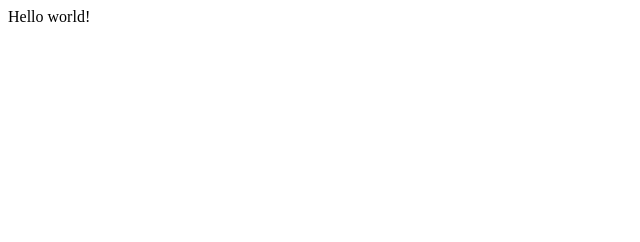
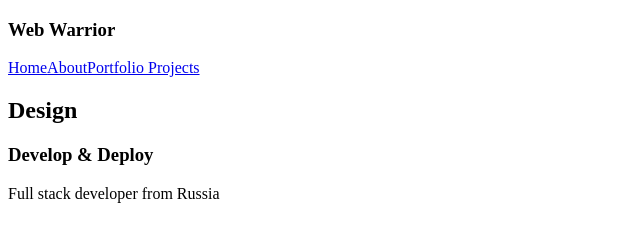
Before and after one commit to PecheritsaAleksey/ninja-gatsby-tutorial, a Gatsby site: page / in a window 1280 px wide. Shown: the whole page, without its empty margins (0-640 px from the left). Built offline with nearby package versions, Linux system fonts and the light colour scheme; Gatsby itself is replaced by a stand-in of ours.

Commit message:
first commit

```diff
--- /dev/null
+++ b/src/components/Navbar.js
@@ -0,0 +1,14 @@
+import { Link } from "gatsby"
+import React from "react"
+
+export default function Navbar() {
+  return (
+    <nav>
+      <h1>Web Warrior</h1>
+      <div className="links"></div>
+      <Link to="/">Home</Link>
+      <Link to="/about">About</Link>
+      <Link to="/projects">Portfolio Projects</Link>
+    </nav>
+  )
+}
--- a/src/pages/index.js
+++ b/src/pages/index.js
@@ -1,5 +1,15 @@
 import React from "react"
+import Navbar from "../components/Navbar"
 
 export default function Home() {
-  return <div>Hello world!</div>
+  return (
+    <section>
+      <Navbar />
+      <div>
+        <h2>Design</h2>
+        <h3>Develop & Deploy</h3>
+        <p>Full stack developer from Russia</p>
+      </div>
+    </section>
+  )
 }
```
Also changed, not shown: src/pages/404.js (added, +10 -0 lines), src/pages/about.js (added, +12 -0 lines), src/pages/projects/index.js (added, +10 -0 lines).
